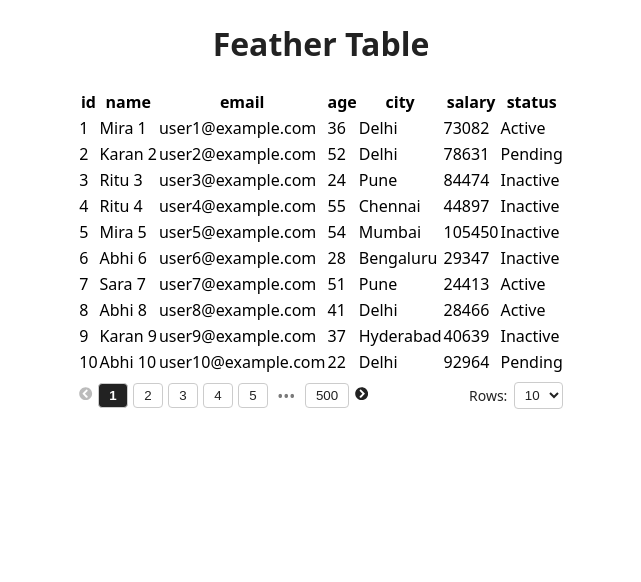
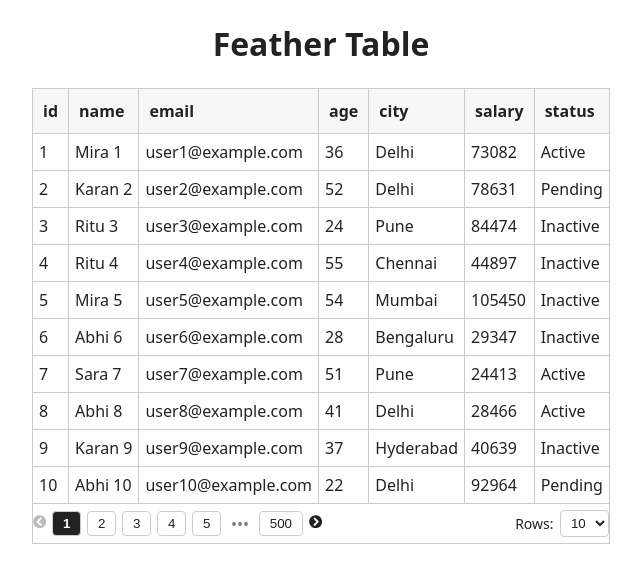
Before and after one commit to abhijain1705/feather-table, a React (Vite) app: page / in a window 1280 px wide. Shown: the top 582 px of the page, without its empty margins (319-960 px from the left). Built offline with nearby package versions, Linux system fonts and the light colour scheme.

Commit message:
corrected class names for styling

```diff
--- a/src/App.css
+++ b/src/App.css
@@ -15,21 +15,21 @@
 }
 
 /* table style */
-.table-class {
+.ft-table {
     border-collapse: collapse;
     border: 1px solid var(--ft-border);
     background: var(--ft-bg);
     color: var(--ft-text);
 }
 
-.column-class {
+.ft-th {
     padding: var(--ft-padding-md);
     text-align: left;
     border: 1px solid var(--ft-border);
     background: var(--ft-header-bg);
 }
 
-.cell-class {
+.ft-td {
     border: 1px solid var(--ft-border);
     padding: var(--ft-padding-sm);
 }
--- a/src/App.tsx
+++ b/src/App.tsx
@@ -1,7 +1,7 @@
 import { useEffect, useState } from 'react';
 import './App.css';
+import { generateData } from './dummy/generator';
 import Table from './table/table';
-import { generateData } from './dummy/generator';
 import { PaginationType } from './types/type';
 
 /**
```
